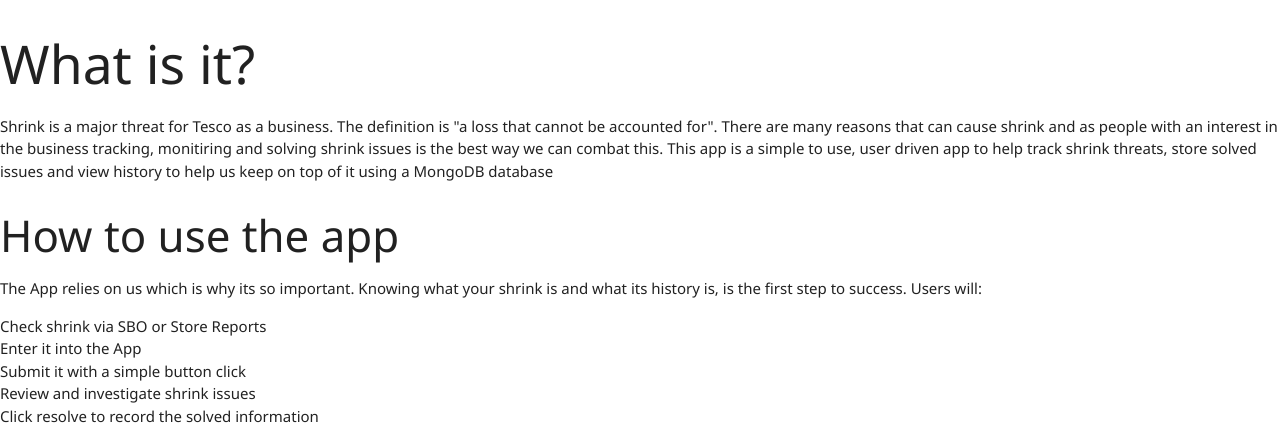
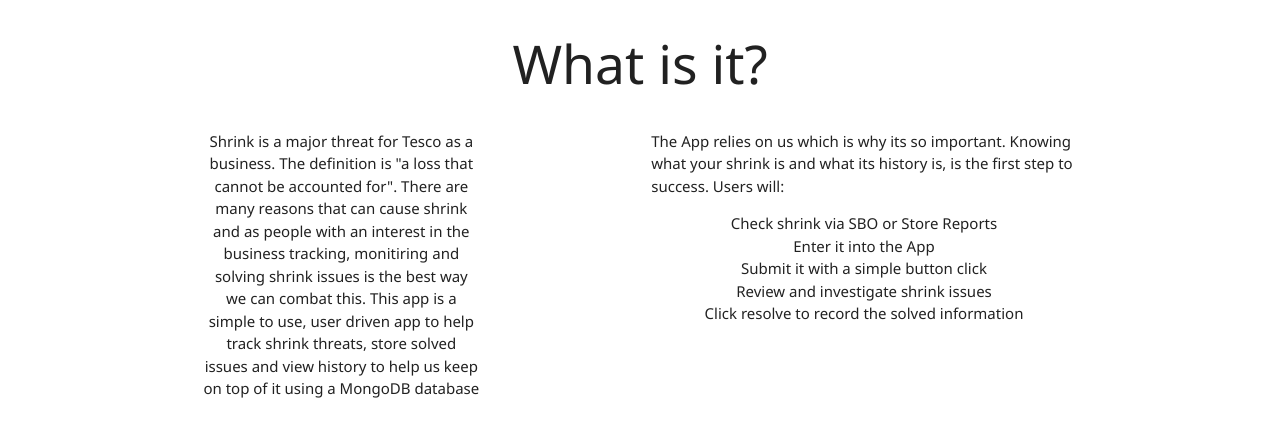
Before and after one commit to leeton1412/myshrink, a Flask app: page / in a window 1280 px wide. Shown: the part 365-807 px from the top of the page. After the commit the page ends 763 px from the top, so only its background shows below. Run offline with Flask 2, Linux system fonts and the light colour scheme; data that the repository does not hold is empty; some libraries are stand-ins or nearby versions.

Commit message:
Adjusted page layout

```diff
--- a/templates/shrink.html
+++ b/templates/shrink.html
@@ -6,18 +6,27 @@
     </div>
 </div>
 
-<h2> What is it?</h2>
-<p> Shrink is a major threat for Tesco as a business. The definition is "a loss that cannot be accounted for". There are
-    many reasons that can cause shrink and as people with an interest in the business tracking, monitiring and solving shrink
-    issues is the best way we can combat this. This app is a simple to use, user driven app to help track shrink threats, store
+<div class="container">
+    <div class="row">
+      <div class="col s12 center-align">
+          <h2>What is it?</h2>
+      </div>
+      <div class="col s12 m4 center-align">
+          <p>Shrink is a major threat for Tesco as a business. The definition is "a loss that cannot be accounted for". There
+                    are
+                    many reasons that can cause shrink and as people with an interest in the business tracking, monitiring and
+                    solving shrink
+                    issues is the best way we can combat this. This app is a simple to use, user driven app to help track shrink
+                    threats, store
                     solved issues and view history to help us keep on top of it using a MongoDB database
             </p>
-
-<h3> How to use the app </h3>
+      </div>
+      <div class="col s12 m6 offset-m2">
           <p>
-    The App relies on us which is why its so important. Knowing what your shrink is and what its history is, is the first step to success.
+                The App relies on us which is why its so important. Knowing what your shrink is and what its history is, is the
+                first step to success.
                 Users will:
-    <ul>
+                <ul class="center-align">
                     <li> Check shrink via SBO or Store Reports </li>
                     <li> Enter it into the App </li>
                     <li> Submit it with a simple button click </li>
@@ -25,8 +34,9 @@
                     <li> Click resolve to record the solved information </li>
                 </ul>
             </p>
-
-
+      </div>
+    </div>
+<!--
     {% for shrink in shrinkDB %}
         {{ shrink.product_name }}<br>
         {{ shrink.product_location }}<br>
@@ -34,3 +44,5 @@
 
     {% endfor %}
 {% endblock %}
+
+-->
```
Lines whose indentation alone changed are shown as unchanged.
